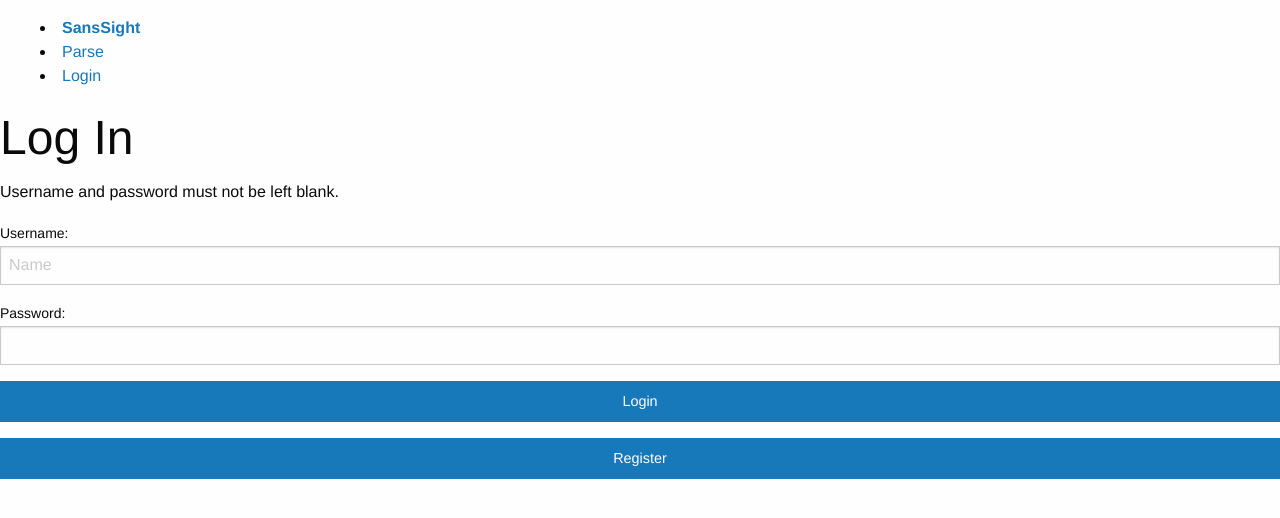
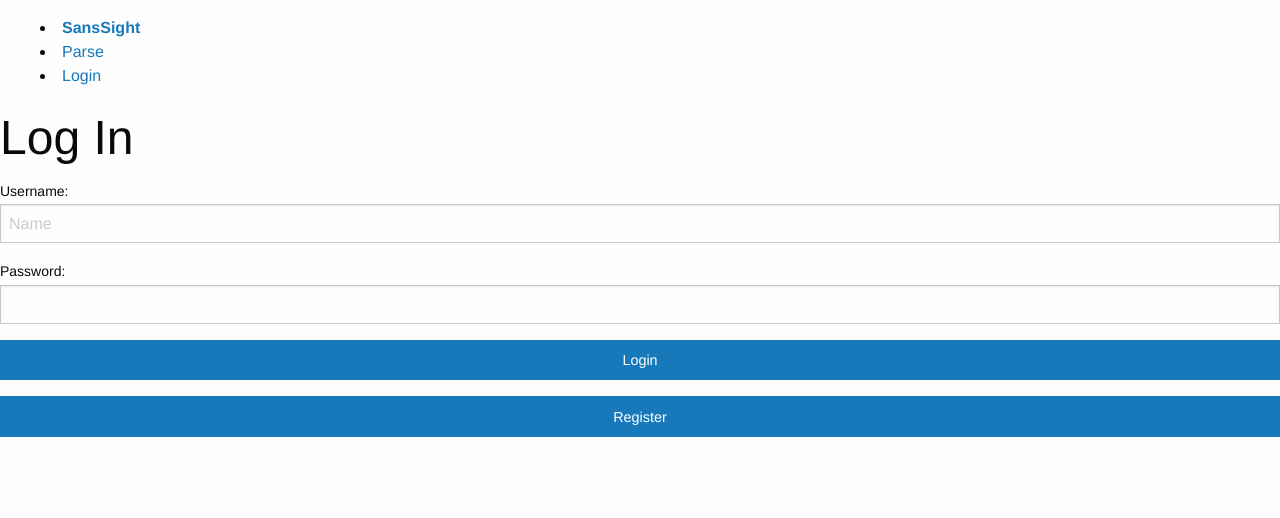
Before and after one commit to nightfire445/SanSight, a PHP site: page /login.php in a window 1280 px wide. Shown: the top 518 px of the page. Run offline with PHP 8.4, Linux system fonts and the light colour scheme; data that the repository does not hold is empty; some libraries are stand-ins or nearby versions.

Commit message:
Make sure pass and username is set before checking
Fixes an error where username and pass are not set (when navigating to
login or index)

```diff
--- a/login.php
+++ b/login.php
@@ -23,10 +23,10 @@
   }
 
 
-  if($_POST['username'] == "" || $_POST['password'] == ""){
+  if(isset($_POST['password']) &&  $_POST['password'] == "" || isset($_POST['username']) && $_POST['username'] == "" ){
      $msg = "Username and password must not be left blank.";
 
-  }
+}
 
   if(isset($_POST['register']) && $_POST['username'] != "" && $_POST['password'] != ""){
     echo "registering";
@@ -41,7 +41,7 @@
 
   }
 
-  if (isset($_POST['login']) || isset($_POST['register']) && isset($_POST['password']) ){
+  if (isset($_POST['login']) || isset($_POST['register']) && isset($_POST['password'])  && isset($_POST['username']) ){
     //Obtain User's Salt
     $select_salt = $dbconn->prepare("SELECT salt FROM users WHERE username = :username");
     $select_salt->execute(array(':username' => $_POST['username']));
```
